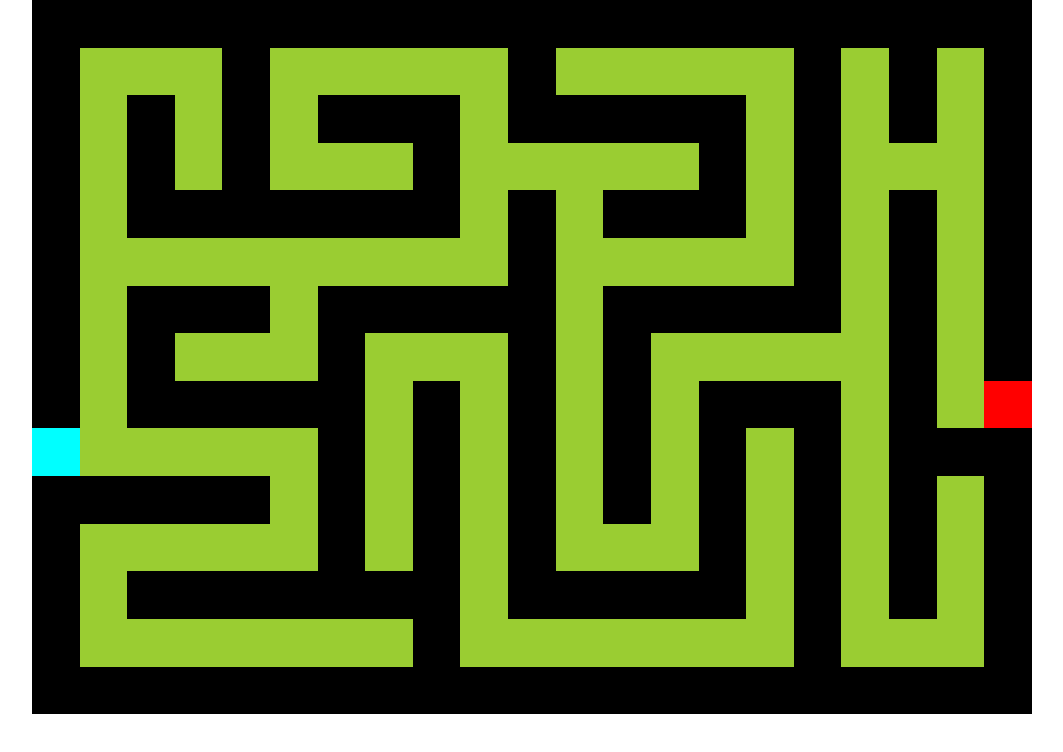
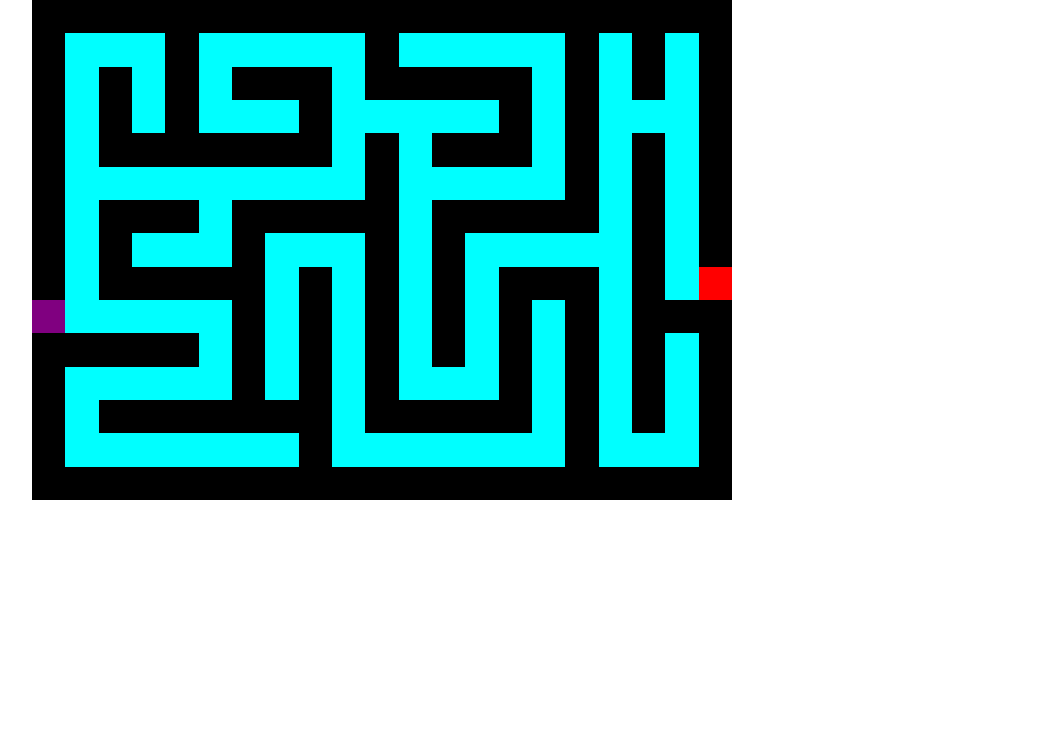
Before and after one commit to Kenzie-Academy-Brasil-Developers/entrega-labirinto-sprint-5-igormgg, a plain HTML site: page index.html in a window 1280 px wide. Shown: the whole page, without its empty margins (8-1071 px from the left). Drawn offline with nearby package versions, Linux system fonts and the light colour scheme.

Commit message:
feat: player box implemented and moving with arrow keys

```diff
--- a/index.html
+++ b/index.html
@@ -15,7 +15,9 @@
     </header>
 
     <main>
-        <section id="labirint-section"></section>
+        <section id="labirint-section">
+            <div id="player-box"></div>
+        </section>
     </main>
 
     <script src="script.js"></script>
--- a/script.js
+++ b/script.js
@@ -16,17 +16,22 @@ const map = [
     "WWWWWWWWWWWWWWWWWWWWW",
 ]
 
-const labirintSize = 1000
+const labirintSize = 700
+const labirintHeight = (labirintSize*71.4285714)/100
 let divWidth = labirintSize/21
 let divHeight = labirintSize/21
 
 const labirintSection = document.querySelector('#labirint-section')
 labirintSection.style.width = `${labirintSize}px`
+labirintSection.style.height = `${labirintHeight}px`
+
+const playerBox = document.getElementById("player-box")
+playerBox.style.width = `${labirintSize/21}px`
+playerBox.style.height = `${labirintSize/21}px`
+playerBox.style.top = `${labirintHeight*(9/15)}px`
 
 
-
-
-
+const createLabirint = () => {
     for(let i = 0; i < map.length; i++){
         for(let j = 0; j < map[i].length; j++){
             if (map[i][j] === 'W'){
@@ -53,9 +58,37 @@ for(let i = 0; i < map.length; i++){
             if (map[i][j] === ' '){
                 const wall = document.createElement('div')
                 labirintSection.appendChild(wall)
-            wall.className = 'labirintSpace'
+                wall.className = 'labirintFloor'
                 wall.style.width = `${divWidth}px`
                 wall.style.height = `${divHeight}px`
             }
         }
     }
+}
+createLabirint()
+
+
+const movePlayerBox = () => {
+    let boxTop = labirintHeight*(9/15);
+    let boxLeft = 0;
+
+    document.addEventListener('keydown', (event) => {
+    const keyName = event.key;
+    if (keyName === 'ArrowDown'){
+        boxTop += labirintSize/21
+    }
+    if (keyName === 'ArrowUp'){
+        boxTop -= labirintSize/21
+    }
+    if (keyName === 'ArrowLeft'){
+        boxLeft -= labirintSize/21
+    }
+    if (keyName === 'ArrowRight'){
+        boxLeft += labirintSize/21
+    }
+
+    playerBox.style.top = boxTop + "px"
+    playerBox.style.left = boxLeft + "px"
+    })
+}
+movePlayerBox()
--- a/style.css
+++ b/style.css
@@ -1,5 +1,9 @@
 :root {
-
+    --labirint-wall-color: black;
+    --labirint-start-color: green;
+    --labirint-end-color: red;
+    --labirint-floor-color: aqua;
+    --labirint-player-color: purple;
 }
 
 body {
@@ -8,22 +12,28 @@ body {
 }
 
 #labirint-section {
+    position: relative;
     display: flex;
     flex-wrap: wrap;
 }
 
 .labirintWall {
-    background-color: black;
+    background-color: var(--labirint-wall-color);
 }
 
 .labirintBegin {
-    background-color: aqua;
+    background-color: var(--labirint-start-color);
 }
 
 .labirintEnd {
-    background-color: red;
+    background-color: var(--labirint-end-color);
 }
 
-.labirintSpace {
-    background-color: yellowgreen;
+.labirintFloor {
+    background-color: var(--labirint-floor-color);
 }
+
+#player-box {
+    position: absolute;
+    background-color: var(--labirint-player-color);
+}
```
Also changed, not shown: img/floor.png (added), img/player.png (added), img/start-flag.png (added). Lines whose indentation alone changed are shown as unchanged.
